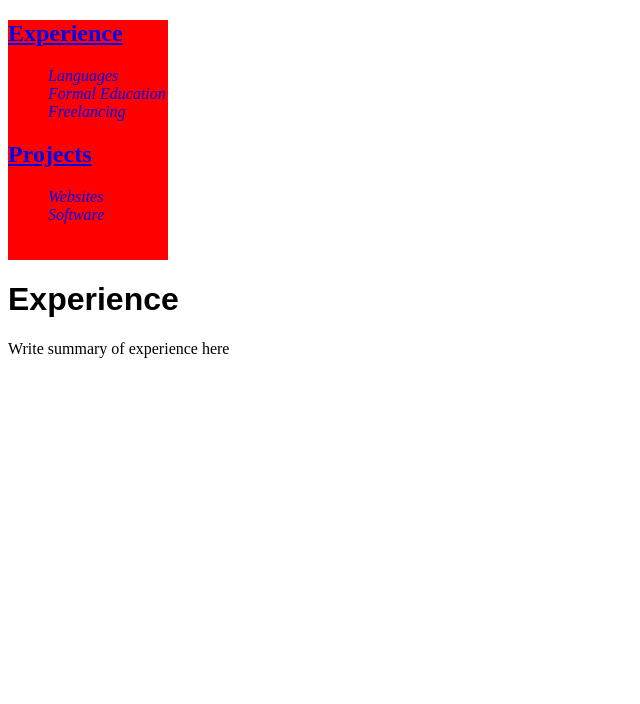
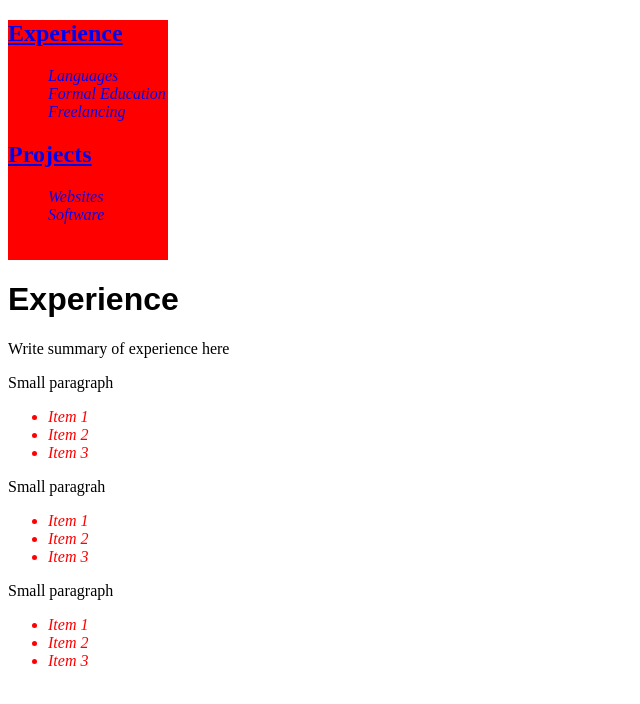
Before and after one commit to ttindell3/Portfolio, a plain HTML site: page index.html in a window 1280 px wide. Shown: the whole page, without its empty margins (0-640 px from the left). Drawn offline with Linux system fonts and the light colour scheme.

Commit message:
Update index.html

```diff
--- a/index.html
+++ b/index.html
@@ -42,9 +42,33 @@
   <p>
     Write summary of experience here
   </p>
-  <div id="Languages"></div>
-  <div id="Formal Education"></div>
-  <div id="Freelancing"></div>
+    <div id="Languages"></div>
+      <p>
+        Small paragraph
+      </p>
+      <ul>
+        <li>Item 1</li>
+        <li>Item 2</li>
+        <li>Item 3</li>
+      </ul>
+    <div id="Formal Education"></div>
+      <p>
+        Small paragrah
+      </p>
+      <ul>
+        <li>Item 1</li>
+        <li>Item 2</li>
+        <li>Item 3</li>
+      </ul>
+    <div id="Freelancing"></div>
+      <p>
+        Small paragraph
+      </p>
+      <ul>
+        <li>Item 1</li>
+        <li>Item 2</li>
+        <li>Item 3</li>
+      </ul>
 </div>
 
 <!-- Projects portion of portfolio (2 subcategories) -->
```
